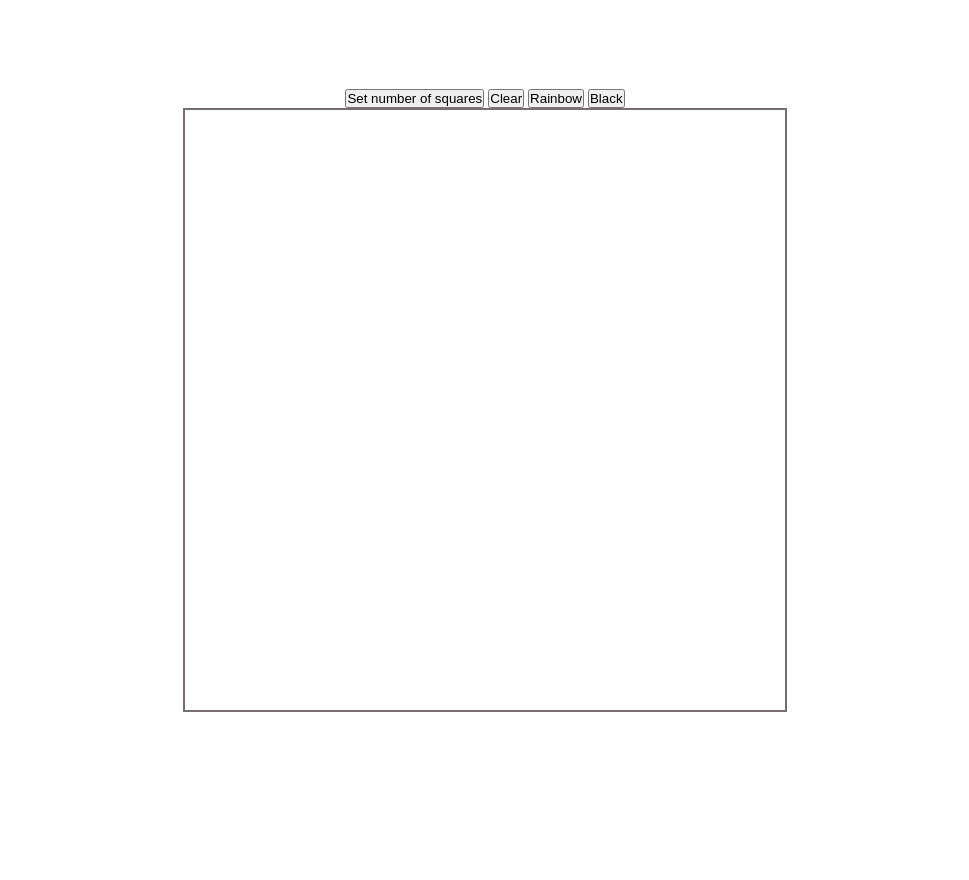
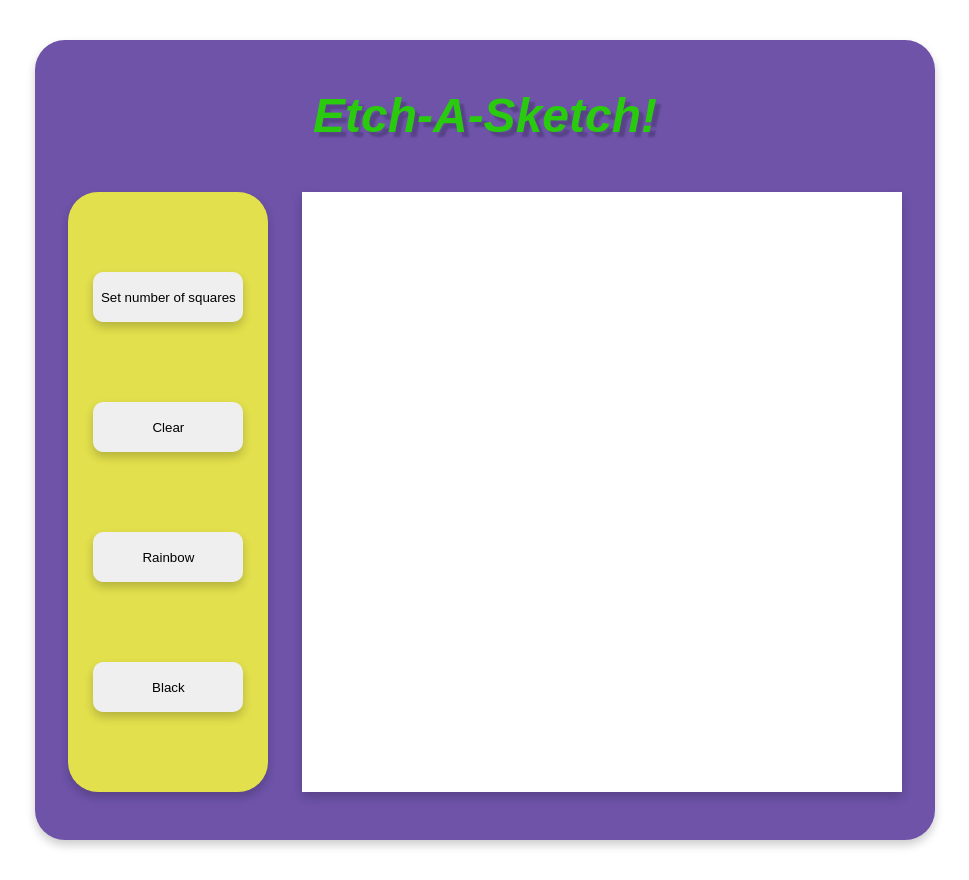
Before and after one commit to kwamebuah/etch-a-sketch, a plain HTML site: page index.html in a window 1280 px wide. Shown: the whole page, without its empty margins (155-1124 px from the left). Before the commit the page ends 800 px from the top, so only its background shows below. Drawn offline with Linux system fonts and the light colour scheme.

Commit message:
Create a visually appealing UI
Style the program to make it more visually  appealing and interactive.

```diff
--- a/index.html
+++ b/index.html
@@ -10,6 +10,9 @@
 </head>
 
 <body>
+    <main>
+        <h1 class="heading">Etch-A-Sketch!</h1>
+        <section class="main-area">
             <nav class="buttons">
                 <button id="square-size">Set number of squares</button>
                 <button id="clear">Clear</button>
@@ -17,6 +20,8 @@
                 <button id="black">Black</button>
             </nav>
             <div class="container"></div>
+        </section>
+    </main>
 </body>
 
 </html>
--- a/style.css
+++ b/style.css
@@ -5,20 +5,83 @@
 }
 
 body {
-    display: flex;
+    /* display: flex;
     flex-direction: column;
     justify-content: center;
-    align-items: center;
+    align-items: center; */
     min-height: 100vh;
 }
 
+main {
+    width: 900px;
+    height: 800px;
+    background-color: #6e53a9;
+    border-radius: 30px;
+    display: flex;
+    flex-direction: column;
+    justify-content: space-between;
+    margin: 5vh auto;
+    box-shadow: 0 5px 10px 0 rgba(0, 0, 0, 0.2);
+}
 
+.heading {
+    text-align: center;
+    margin-top: 3rem;
+    font-family: Arial, Helvetica, sans-serif;
+    font-style: italic;
+    font-size: 3rem;
+    font-weight: bold;
+    color: #2acb0e;
+    text-shadow: 5px 5px 2px rgba(0, 0, 0, 0.2)
+}
+
+.main-area {
+    display: flex;
+    align-items: center;
+    justify-content: space-evenly;
+    margin-bottom: 3rem;
+}
+
+.buttons {
+    width: 200px;
+    height: 600px;
+    background-color: #e2e04c;
+    border-radius: 30px;
+    display: flex;
+    flex-direction: column;
+    justify-content: space-evenly;
+    align-items: center;
+    box-shadow: 0 5px 10px 0 rgba(0, 0, 0, 0.2);
+}
+
+.buttons button {
+    height: 50px;
+    width: 150px;
+    border-radius: 10px;
+    border: none;
+    box-shadow: 0 5px 10px 0 rgba(0, 0, 0, 0.2);
+}
+
+.buttons button:hover {
+    border: none;
+    background-color: azure;
+    box-shadow: 0 5px 10px 0 rgba(0, 0, 0, 0.2);
+}
+
+.buttons button:active {
+    border: none;
+    background-color: azure;
+    font-weight: 600;
+    box-shadow: 0 5px 10px 0 rgba(0, 0, 0, 0.2);
+}
 
 .container {
     box-sizing: content-box;
-    border: 2px solid #786e6e;
+    /* border: 2px solid #786e6e; */
+    background-color: #fff;
     display: flex;
     flex-wrap: wrap;
+    box-shadow: 0 5px 10px 0 rgba(0, 0, 0, 0.2);
 }
 
  /* .square {
```
Lines whose indentation alone changed are shown as unchanged.
